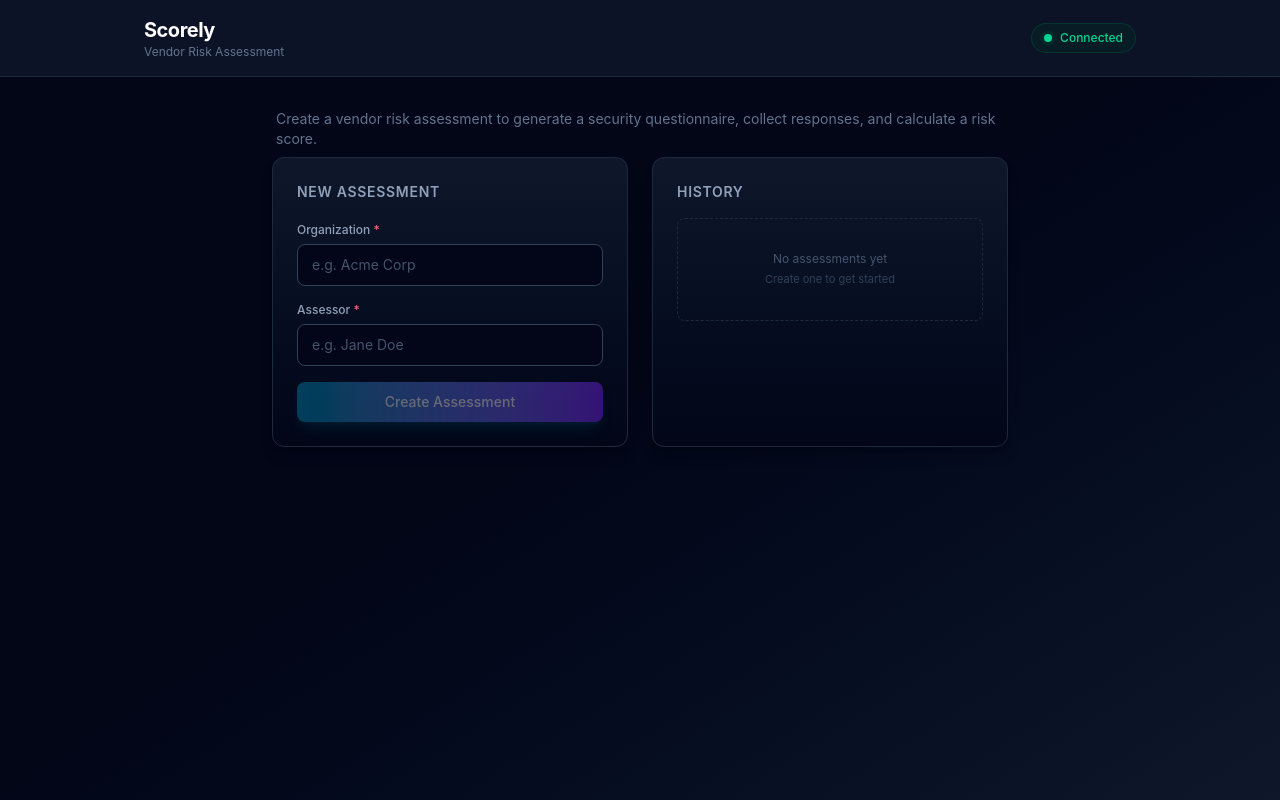
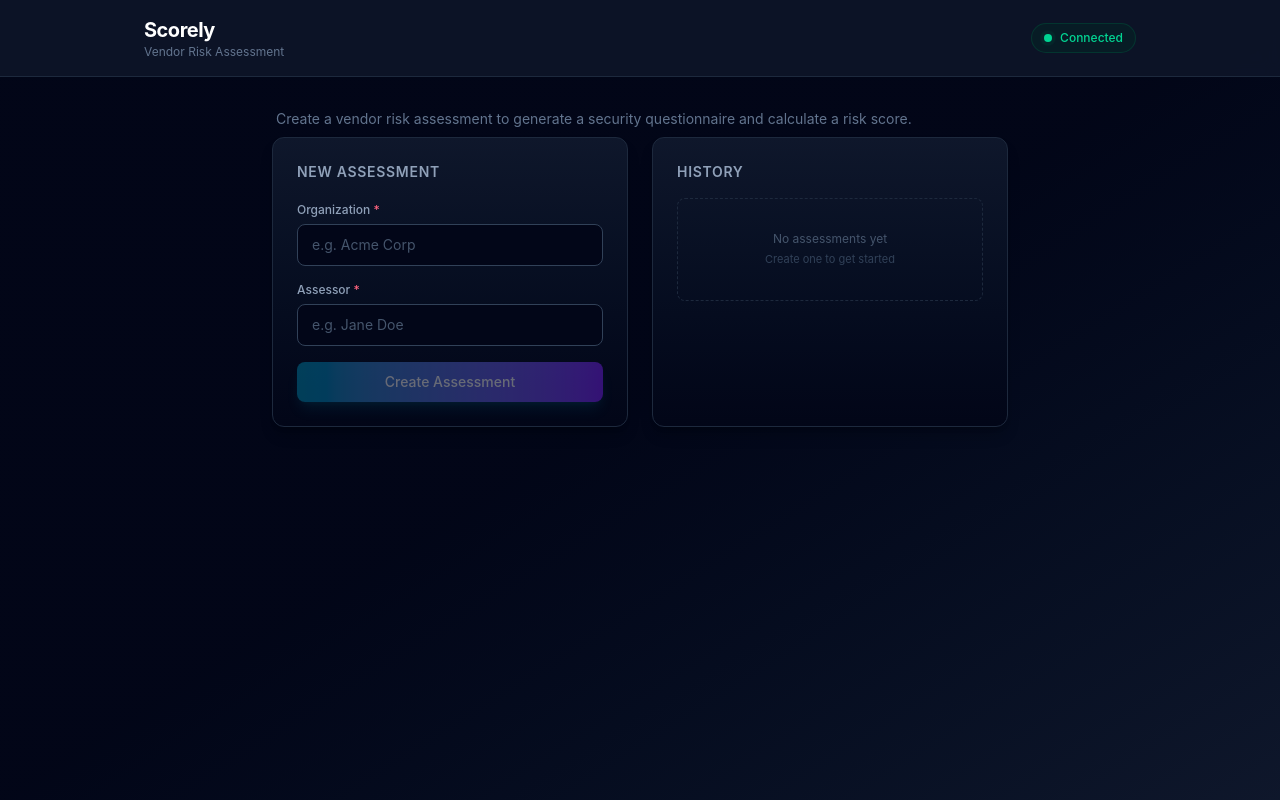
Before and after one commit to codexfang/scorely-api, a React (Vite) app in the folder frontend/: page / in a window 1280 px wide. Built offline with nearby package versions, Linux system fonts and the light colour scheme.

Commit message:
Update homepage description text

```diff
--- a/frontend/src/App.jsx
+++ b/frontend/src/App.jsx
@@ -56,8 +56,7 @@ export default function App() {
           <div className="space-y-6">
             <div className="mb-2 mx-1">
               <p className="text-sm text-slate-500">
-                Create a vendor risk assessment to generate a security questionnaire,
-                collect responses, and calculate a risk score.
+                Create a vendor risk assessment to generate a security questionnaire and calculate a risk score.
               </p>
             </div>
             <div className="grid gap-6 sm:grid-cols-2">
```
